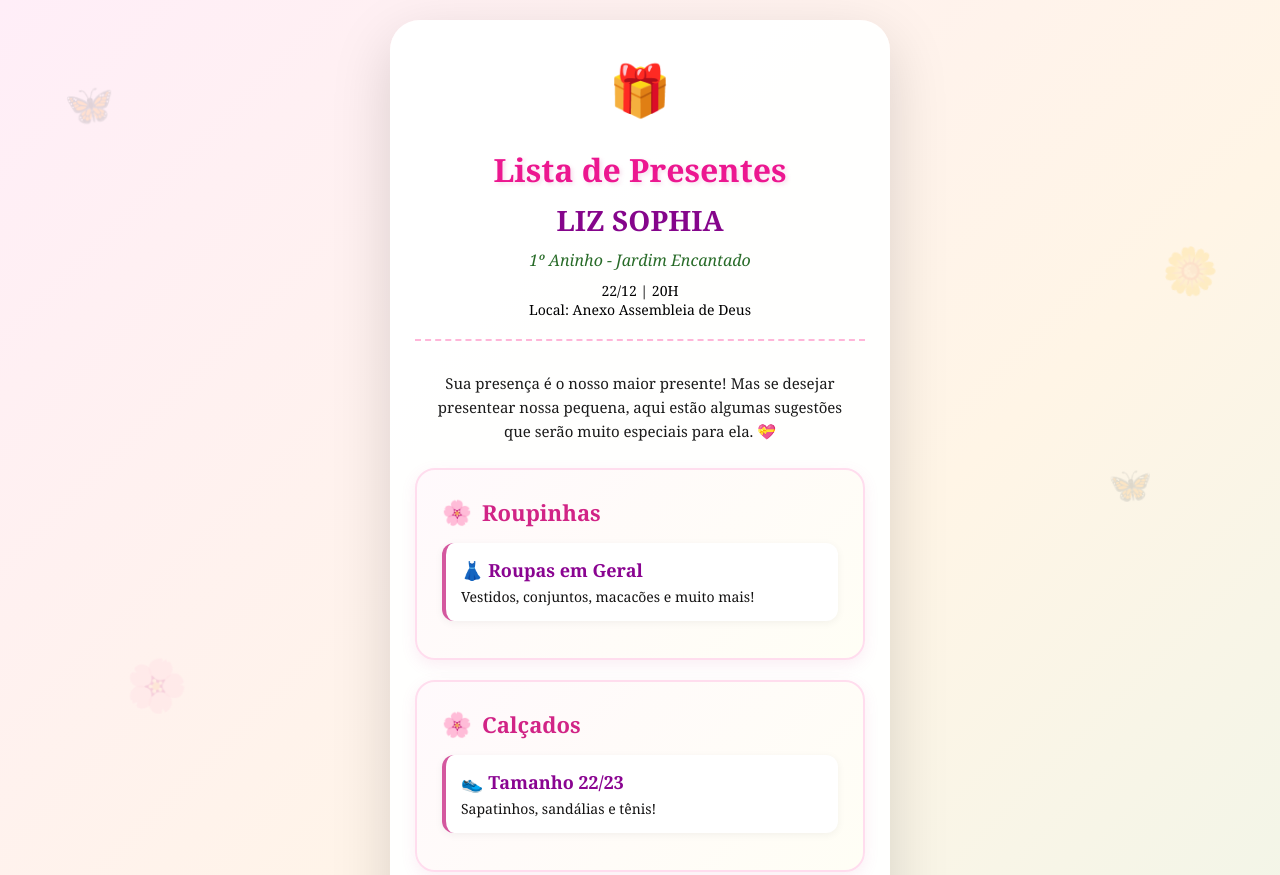
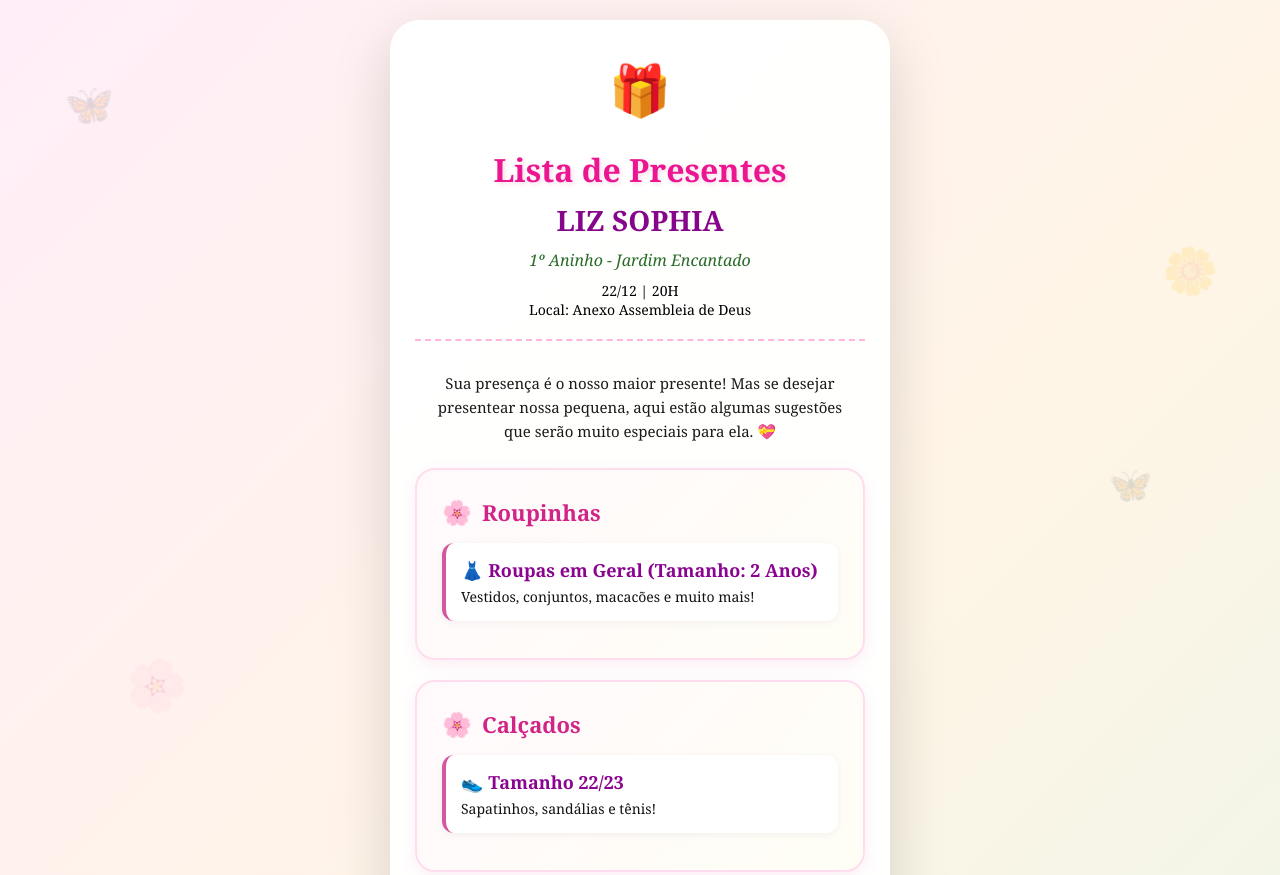
Before and after one commit to GesielNascimento/liz-aniverversario, a plain HTML site: page index.html in a window 1280 px wide. Shown: the top 875 px of the page. Drawn offline with Linux system fonts and the light colour scheme.

Commit message:
Atualizações

```diff
--- a/index.html
+++ b/index.html
@@ -282,7 +282,7 @@
         <div class="gift-section">
             <h2>Roupinhas</h2>
             <div class="gift-item">
-                <h3>👗 Roupas em Geral</h3>
+                <h3>👗 Roupas em Geral (Tamanho: 2 Anos)</h3>
                 <p>Vestidos, conjuntos, macacões e muito mais!</p>
             </div>
         </div>
```
